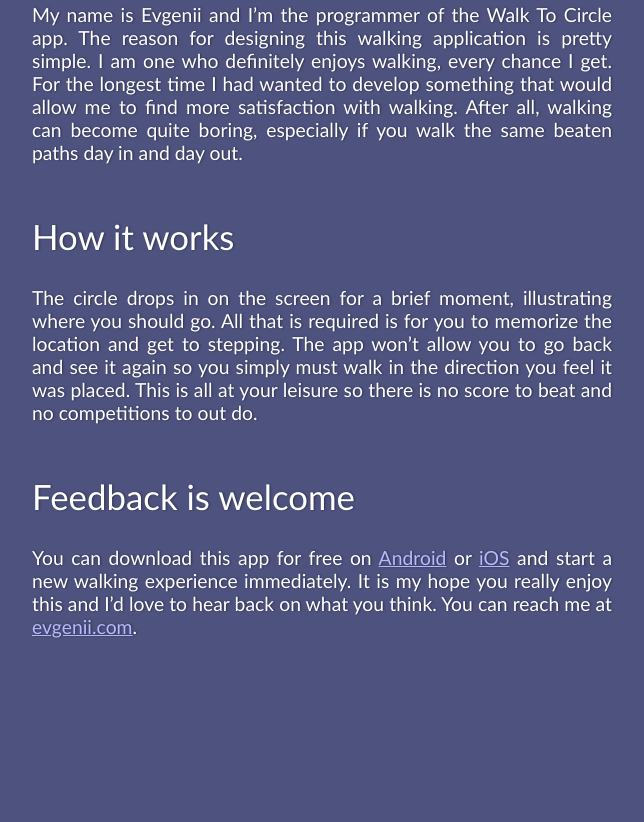
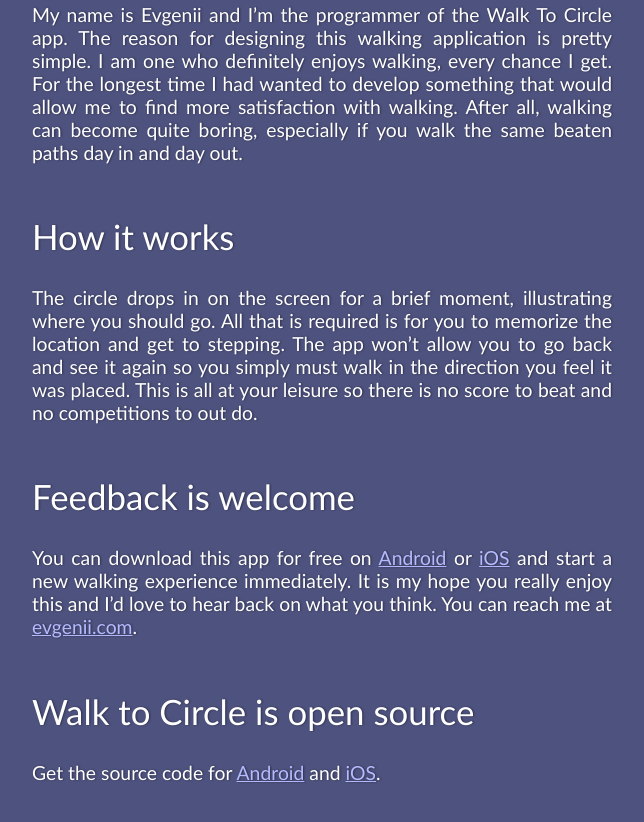
Before and after one commit to evgenyneu/walk_to_circle_web, a website: page app/index.html in a window 1280 px wide. Shown: the part 1066-1888 px from the top of the page, without its empty margins (318-962 px from the left). Before the commit the page ends 1756 px from the top, so only its background shows below. Drawn offline with nearby package versions, Linux system fonts and the light colour scheme; files that its build step writes are made by us from their sources.

Commit message:
Add links to the source code

```diff
--- a/app/index.html
+++ b/app/index.html
@@ -66,6 +66,9 @@
         <p>You can download this app for free on <a href='https://play.google.com/store/apps/details?id=com.evgenii.walktocircle'>Android</a> or <a href='https://itunes.apple.com/us/app/walk-to-circle/id955310614'>iOS</a> and start a new walking experience immediately. It is my hope you really enjoy this and I’d love to hear back on what you think. You can reach me at <a href="http://evgenii.com">evgenii.com</a>.</p>
 
 
+        <h2>Walk to Circle is open source</h2>
+
+        <p>Get the source code for <a href='https://github.com/evgenyneu/walk-to-circle-android' title='Source code for Walk to Circle Android app'>Android</a> and <a href='https://github.com/evgenyneu/walk-to-circle-ios' title='Source code for Walk to Circle iOS app'>iOS</a>.</p>
 
       </div>
 
```
